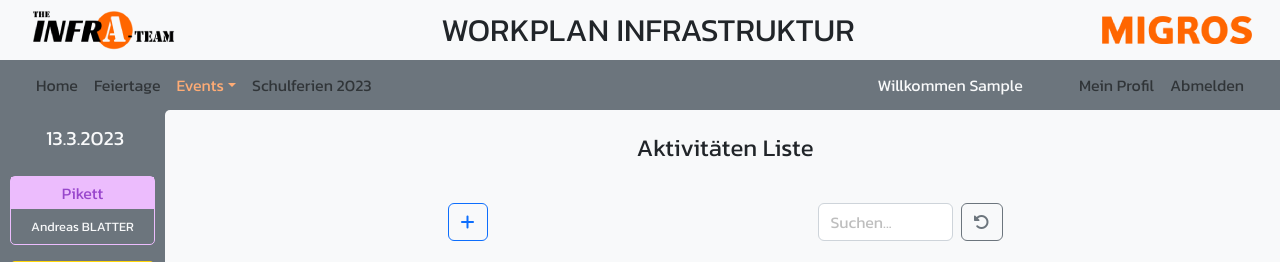
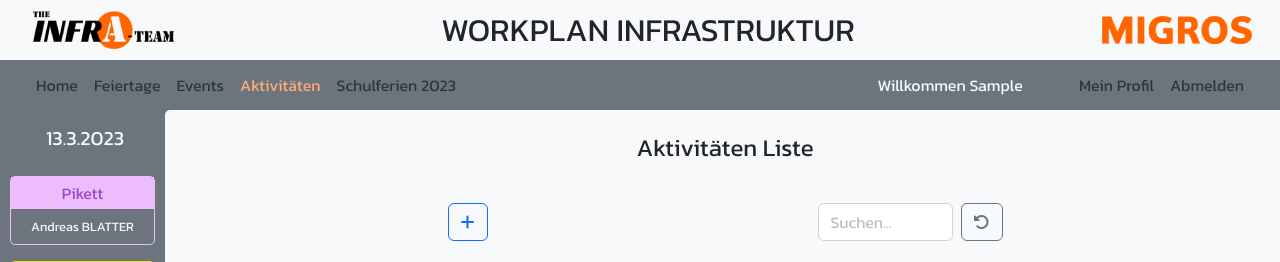
Before and after one commit to coppeti/workplan_v2, a Django app: page /activities/ in a window 1280 px wide. Shown: the top 262 px of the page. Run offline with Django 4.2, Linux system fonts and the light colour scheme; the visitor is signed in with stand-in values (Sample User, id 1); data that the repository does not hold is empty; some libraries are stand-ins or nearby versions.

Commit message:
Menu permissions corrections

```diff
--- a/templates/base.html
+++ b/templates/base.html
@@ -46,29 +46,41 @@
                     <!-- Main Menu -->
                     <ul class="navbar-nav">
                         <li class="nav-item">
-                            <a class="nav-link {% block home_active %}{% endblock home_active %}" href="{% url 'home' %}">Home</a>
+                            <a class="nav-link {% block home_active %}{% endblock home_active %}" href="{% url 'home' %}">
+                                Home
+                            </a>
                         </li>
                         <li class="nav-item">
-                            <a class="nav-link {% block holidays_active %}{% endblock holidays_active %}" href="{% url 'holiday' year=this_year region='be' %}">Feiertage</a>
+                            <a class="nav-link {% block holidays_active %}{% endblock holidays_active %}" href="{% url 'holiday' year=this_year region='be' %}">
+                                Feiertage
+                            </a>
                         </li>
                         {% if user.is_authenticated and user.is_active == True %}
-                        <li class="nav-item dropdown">
-                            <a class="nav-link dropdown-toggle {% block events_active %}{% endblock events_active %}" href="#" role="button" data-bs-toggle="dropdown">Events</a>
-                            <ul class="dropdown-menu">
-                               <li><a class="dropdown-item" href="#">Anfrage</a></li>
-                               <li><a class="dropdown-item" href="{% url 'events' %}">Liste</a></li>
-                               {% if user.is_authenticated and user.is_superuser %}
-                               <li><a class="dropdown-item" href="{% url 'activities' %}">Aktivitäten</a></li>
-                               {% endif %}
-                            </ul>
+                        <li class="nav-item">
+                            <a class="nav-link {% block events_active %}{% endblock events_active %}" href="{% url 'events' %}">
+                                Events
+                            </a>
+                        </li>
+                        {% endif %}
+                        {% if user.is_authenticated and user.is_superuser %}
+                        <li class="nav-item">
+                            <a class="nav-link {% block activities_active %}{% endblock activities_active %}" href="{% url 'activities' %}">
+                                Aktivitäten
+                            </a>
                         </li>
                         {% endif %}
                         {% if user.is_authenticated and user.role >= 4 %}
                         <li class="nav-item">
-                            <a class="nav-link {% block user_active %}{% endblock user_active %}" href="{% url 'member' %}">Benutzer</a>
+                            <a class="nav-link {% block user_active %}{% endblock user_active %}" href="{% url 'member' %}">
+                                Benutzer
+                            </a>
                         </li>
                         {% endif %}
-               <a class="nav-link" href="https://www.schulferien.org/schweiz/ferien/{{ this_year }}/" target="_blank">Schulferien {{ this_year }}</a>
+                        <li class="nav-item">
+                            <a class="nav-link" href="https://www.schulferien.org/schweiz/ferien/{{ this_year }}/" target="_blank">
+                                Schulferien {{ this_year }}
+                            </a>
+                        </li>
                     </ul>
                     <div class="d-flex align-items-center">
                         <div class="text-light me-5">
--- a/templates/events/activities.html
+++ b/templates/events/activities.html
@@ -2,7 +2,7 @@
 
 {% block title %}Activities{% endblock title %}
 
-{% block events_active %}active{% endblock events_active %}
+{% block activities_active %}active{% endblock activities_active %}
 
 {% block content %}
 <h4 class="my-4">Aktivitäten Liste</h4>
```
Also changed, not shown: templates/events/events_list.html (+12 -0 lines).
